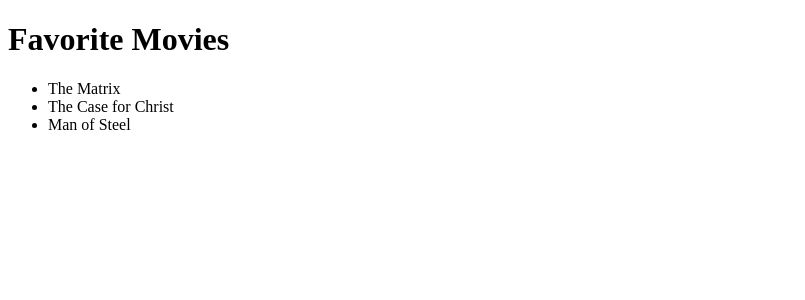
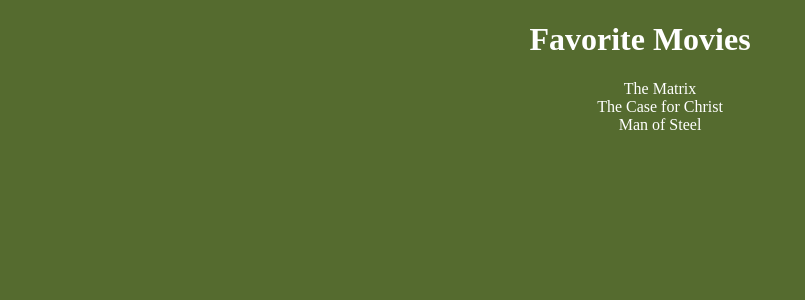
Before and after one commit to banko2/movie-list, a PHP site: page / in a window 1280 px wide. Shown: the top 300 px of the page, without its empty margins (0-805 px from the left). Run offline with PHP 8.4, Linux system fonts and the light colour scheme.

Commit message:
Add styles

```diff
--- a/index.php
+++ b/index.php
@@ -5,12 +5,13 @@
     <meta name="viewport" content="width=device-width, initial-scale=1.0">
     <meta http-equiv="X-UA-Compatible" content="ie=edge">
     <title>Movie List</title>
+    <link rel="stylesheet" href="style.css">
 </head>
 <body>
     <div class="content">
         <h1>Favorite Movies</h1>
 
-        <ul>
+        <ul class="movie-list">
             <li>The Matrix</li>
             <li>The Case for Christ</li>
             <li>Man of Steel</li>
--- /dev/null
+++ b/style.css
@@ -0,0 +1,14 @@
+body {
+    background-color: darkolivegreen;
+    color: white;
+}
+
+.content {
+    width: 680px;
+    margin: auto;
+    text-align: center;
+}
+
+.movie-list {
+    list-style: none;
+}
```
